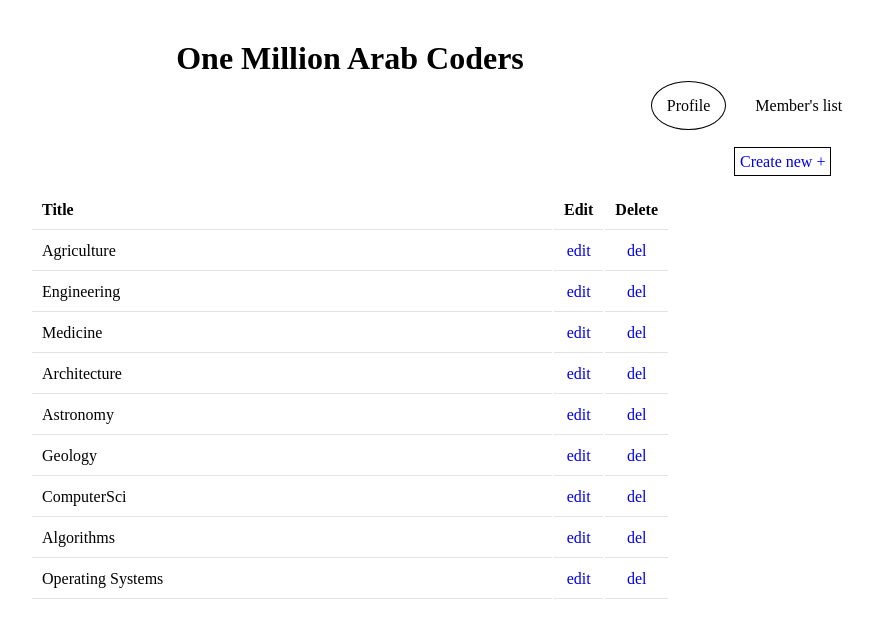
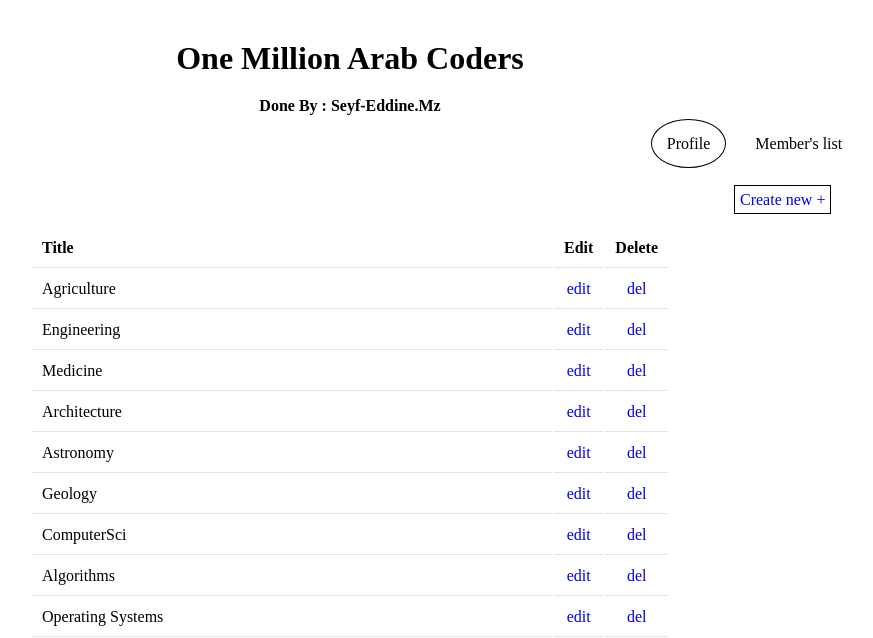
Before and after one commit to Seyf-Eddine/forums-flask, a Flask app: page / in a window 1280 px wide. Shown: the top 638 px of the page, without its empty margins (290-1163 px from the left). Run offline with Flask 2, Linux system fonts and the light colour scheme.

Commit message:
Added name to header

```diff
--- a/app/templates/index.html
+++ b/app/templates/index.html
@@ -9,6 +9,7 @@
     <container>
         <header>
             <h1>One Million Arab Coders</h1>
+            <h4>Done By : Seyf-Eddine.Mz</h4>
             <ul>
                 <li class="profile">Profile</li>
                 <li class="members">Member's list</li>
```
